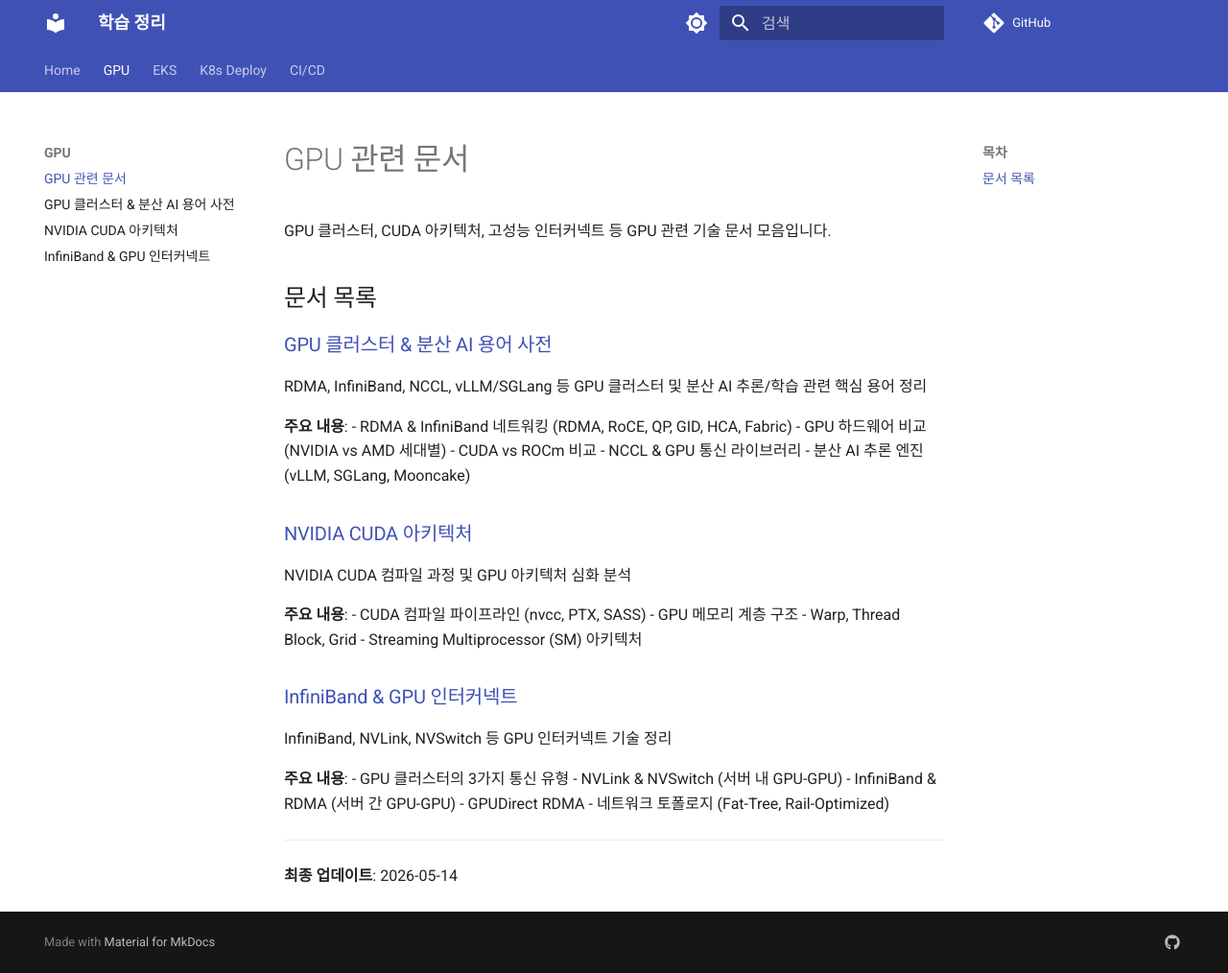
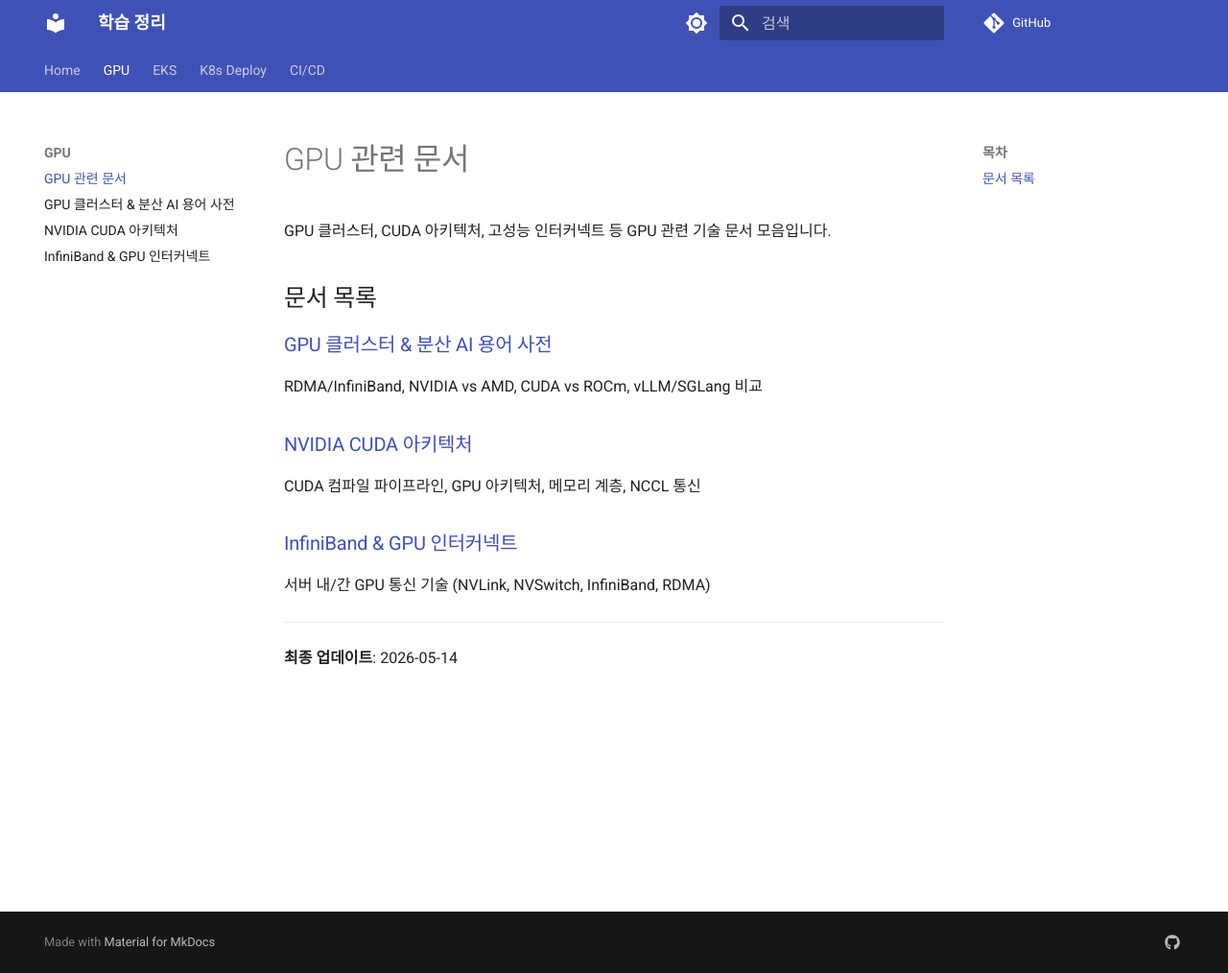
Before and after one commit to juwon8891/juwon8891.github.io, an MkDocs documentation site: the page built from docs/gpu/index.md, in a window 1280 px wide and 1014 px high. Shown: the whole window at 96% size. Built offline with MkDocs 1.6.1 and Material for MkDocs 9.7.7, drawn with Linux system fonts in a browser that asks for light colours; comment, search, counter and statistics services are not loaded.

Commit message:
docs: Simplify GPU document titles and descriptions
- InfiniBand: Remove redundant subtitle and wordiness
- CUDA: Shorten title from '컴파일 과정 및 GPU 아키텍처 심화' to '아키텍처'
- GPU Glossary: Condense description
- index.md: Remove verbose explanations

```diff
--- a/docs/gpu/index.md
+++ b/docs/gpu/index.md
@@ -5,33 +5,13 @@ GPU 클러스터, CUDA 아키텍처, 고성능 인터커넥트 등 GPU 관련
 ## 문서 목록
 
 ### [GPU 클러스터 & 분산 AI 용어 사전](gpu-cluster-glossary.md)
-RDMA, InfiniBand, NCCL, vLLM/SGLang 등 GPU 클러스터 및 분산 AI 추론/학습 관련 핵심 용어 정리
-
-**주요 내용**:
-- RDMA & InfiniBand 네트워킹 (RDMA, RoCE, QP, GID, HCA, Fabric)
-- GPU 하드웨어 비교 (NVIDIA vs AMD 세대별)
-- CUDA vs ROCm 비교
-- NCCL & GPU 통신 라이브러리
-- 분산 AI 추론 엔진 (vLLM, SGLang, Mooncake)
+RDMA/InfiniBand, NVIDIA vs AMD, CUDA vs ROCm, vLLM/SGLang 비교
 
 ### [NVIDIA CUDA 아키텍처](nvidia-cuda-architecture.md)
-NVIDIA CUDA 컴파일 과정 및 GPU 아키텍처 심화 분석
-
-**주요 내용**:
-- CUDA 컴파일 파이프라인 (nvcc, PTX, SASS)
-- GPU 메모리 계층 구조
-- Warp, Thread Block, Grid
-- Streaming Multiprocessor (SM) 아키텍처
+CUDA 컴파일 파이프라인, GPU 아키텍처, 메모리 계층, NCCL 통신
 
 ### [InfiniBand & GPU 인터커넥트](infiniband-nvlink-nvswitch.md)
-InfiniBand, NVLink, NVSwitch 등 GPU 인터커넥트 기술 정리
-
-**주요 내용**:
-- GPU 클러스터의 3가지 통신 유형
-- NVLink & NVSwitch (서버 내 GPU-GPU)
-- InfiniBand & RDMA (서버 간 GPU-GPU)
-- GPUDirect RDMA
-- 네트워크 토폴로지 (Fat-Tree, Rail-Optimized)
+서버 내/간 GPU 통신 기술 (NVLink, NVSwitch, InfiniBand, RDMA)
 
 ---
 
```
Also changed, not shown: docs/gpu/gpu-cluster-glossary.md (+1 -1 lines), docs/gpu/infiniband-nvlink-nvswitch.md (+2 -2 lines), docs/gpu/nvidia-cuda-architecture.md (+2 -2 lines), docs/index.md (+3 -3 lines).
